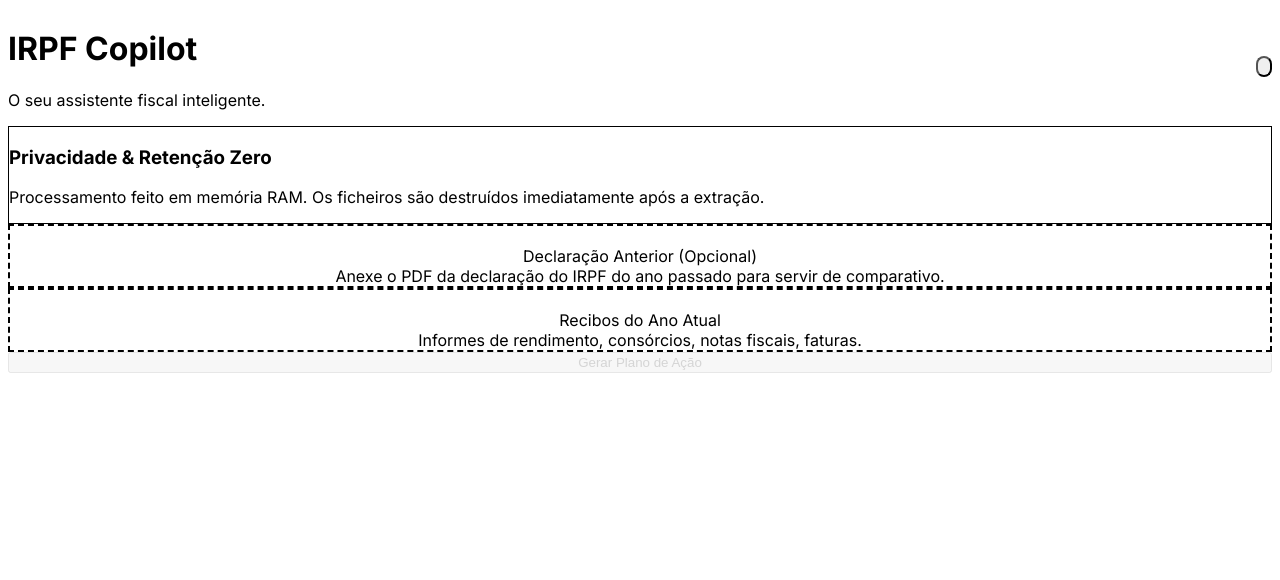
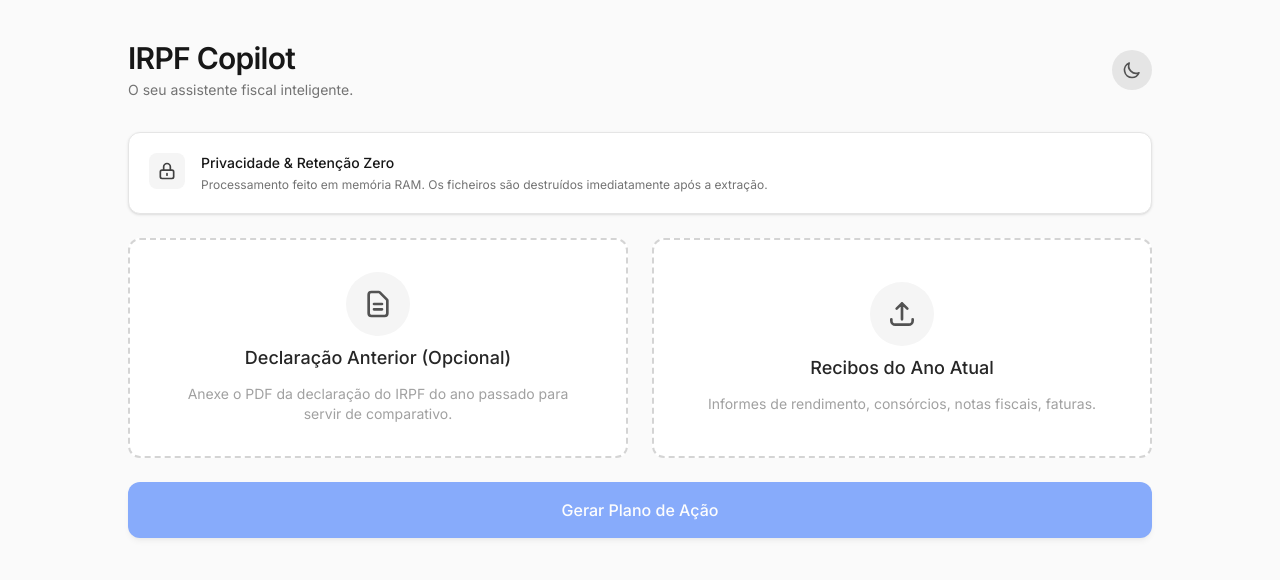
Before and after one commit to jefheee/irpf-copilot, a Next.js app: page / in a window 1280 px wide. Shown: the top 580 px of the page. Built offline with nearby package versions, Linux system fonts and the light colour scheme.

Commit message:
Remove Tailwind CSS configuration file; update global styles to use native dark mode support and improve transition properties. Modify file input to accept both PDF and JSON formats in the upload component, and enhance extraction logic to handle JSON data appropriately.

```diff
--- a/src/app/api/extract/route.ts
+++ b/src/app/api/extract/route.ts
@@ -40,20 +40,20 @@ export async function POST(req: Request) {
 
     const parts: any[] = [];
 
-    // Estratégia de Separação de Contexto Temporal
-    if (baseDocument) {
-      parts.push("=== DECLARAÇÃO BASE DO ANO ANTERIOR (PASSADO) ===");
+// Estratégia de Separação de Contexto Temporal
+if (baseDocument) {
+    parts.push("=== DECLARAÇÃO BASE DO ANO ANTERIOR (PASSADO) ===");
+
+    // Se o utilizador enviar o db.json
+    if (baseDocument.type === 'application/json' || baseDocument.name.endsWith('.json')) {
+      const jsonText = await baseDocument.text();
+      parts.push(`Dados estruturados do ano anterior:\n${jsonText}`);
+    } else {
+      // Se o utilizador enviar o PDF original
       const arrayBuffer = await baseDocument.arrayBuffer();
       parts.push({ inlineData: { data: Buffer.from(arrayBuffer).toString('base64'), mimeType: baseDocument.type } });
     }
-
-    if (receipts.length > 0) {
-      parts.push("=== INFORMES E RECIBOS DO ANO ATUAL (NOVIDADES) ===");
-      for (const file of receipts) {
-        const arrayBuffer = await file.arrayBuffer();
-        parts.push({ inlineData: { data: Buffer.from(arrayBuffer).toString('base64'), mimeType: file.type } });
-      }
-    }
+  }
 
     parts.push("Com base na documentação acima, extraia os dados, formate os valores financeiros em Reais (R$) e crie as tarefas usando os menus exatos da barra lateral do IRPF.");
 
--- a/src/app/globals.css
+++ b/src/app/globals.css
@@ -1,6 +1,7 @@
-@tailwind base;
-@tailwind components;
-@tailwind utilities;
+@import "tailwindcss";
+
+/* Ativador nativo do Dark Mode no Tailwind v4 */
+@custom-variant dark (&:where(.dark, .dark *));
 
 /* Scrollbar Minimalista */
 ::-webkit-scrollbar {
@@ -41,5 +42,6 @@
 }
 
 body {
-  @apply transition-colors duration-300;
+  transition-property: color, background-color;
+  transition-duration: 300ms;
 }
--- a/src/app/page.tsx
+++ b/src/app/page.tsx
@@ -185,7 +185,7 @@ export default function Home() {
             <div className="grid grid-cols-1 md:grid-cols-2 gap-6">
               {/* Zona 1: Documento Base */}
               <div className={`border-2 border-dashed rounded-xl p-8 text-center transition-colors duration-300 flex flex-col items-center justify-center ${baseFile ? 'border-blue-500 bg-blue-50 dark:bg-blue-900/10' : 'border-neutral-300 dark:border-neutral-700 bg-white dark:bg-neutral-900 hover:border-neutral-400'}`}>
-                <input type="file" id="base-upload" className="hidden" onChange={handleBaseFileChange} accept="application/pdf" />
+                <input type="file" id="base-upload" className="hidden" onChange={handleBaseFileChange} accept="application/pdf,application/json" />
                 <label htmlFor="base-upload" className="cursor-pointer flex flex-col items-center space-y-3 w-full">
                   <div className={`p-4 rounded-full mb-2 ${baseFile ? 'bg-blue-100 text-blue-600 dark:bg-blue-800 dark:text-blue-200' : 'bg-neutral-100 dark:bg-neutral-800 text-neutral-600 dark:text-neutral-300'}`}>
                     <svg className="w-8 h-8" fill="none" stroke="currentColor" viewBox="0 0 24 24"><path strokeLinecap="round" strokeLinejoin="round" strokeWidth="2" d="M9 12h6m-6 4h6m2 5H7a2 2 0 01-2-2V5a2 2 0 012-2h5.586a1 1 0 01.707.293l5.414 5.414a1 1 0 01.293.707V19a2 2 0 01-2 2z" /></svg>
--- a/tailwind.config.ts
+++ /dev/null
@@ -1,15 +0,0 @@
-import type { Config } from "tailwindcss";
-
-const config: Config = {
-  darkMode: 'class', // <--- Isto é o que faz o Dark Mode funcionar com o nosso botão
-  content: [
-    "./src/pages/**/*.{js,ts,jsx,tsx,mdx}",
-    "./src/components/**/*.{js,ts,jsx,tsx,mdx}",
-    "./src/app/**/*.{js,ts,jsx,tsx,mdx}",
-  ],
-  theme: {
-    extend: {},
-  },
-  plugins: [],
-};
-export default config;
```
